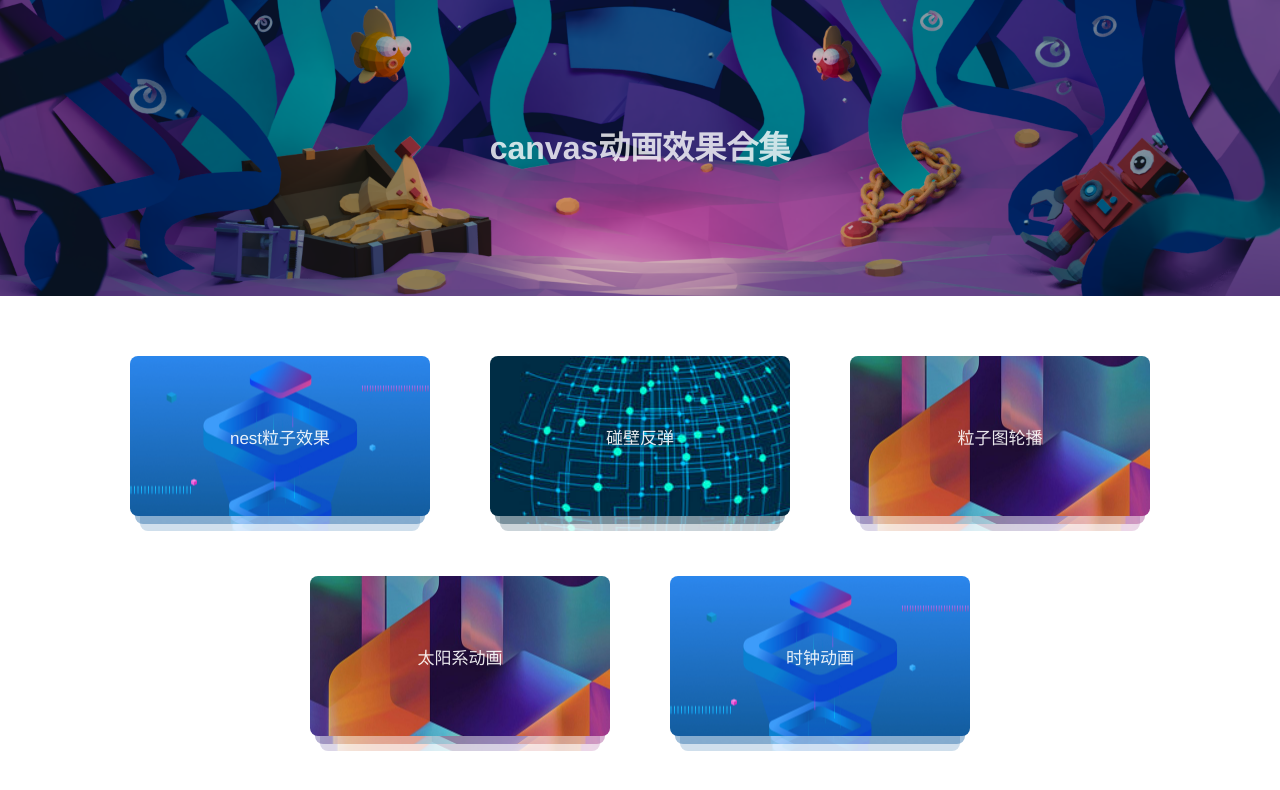
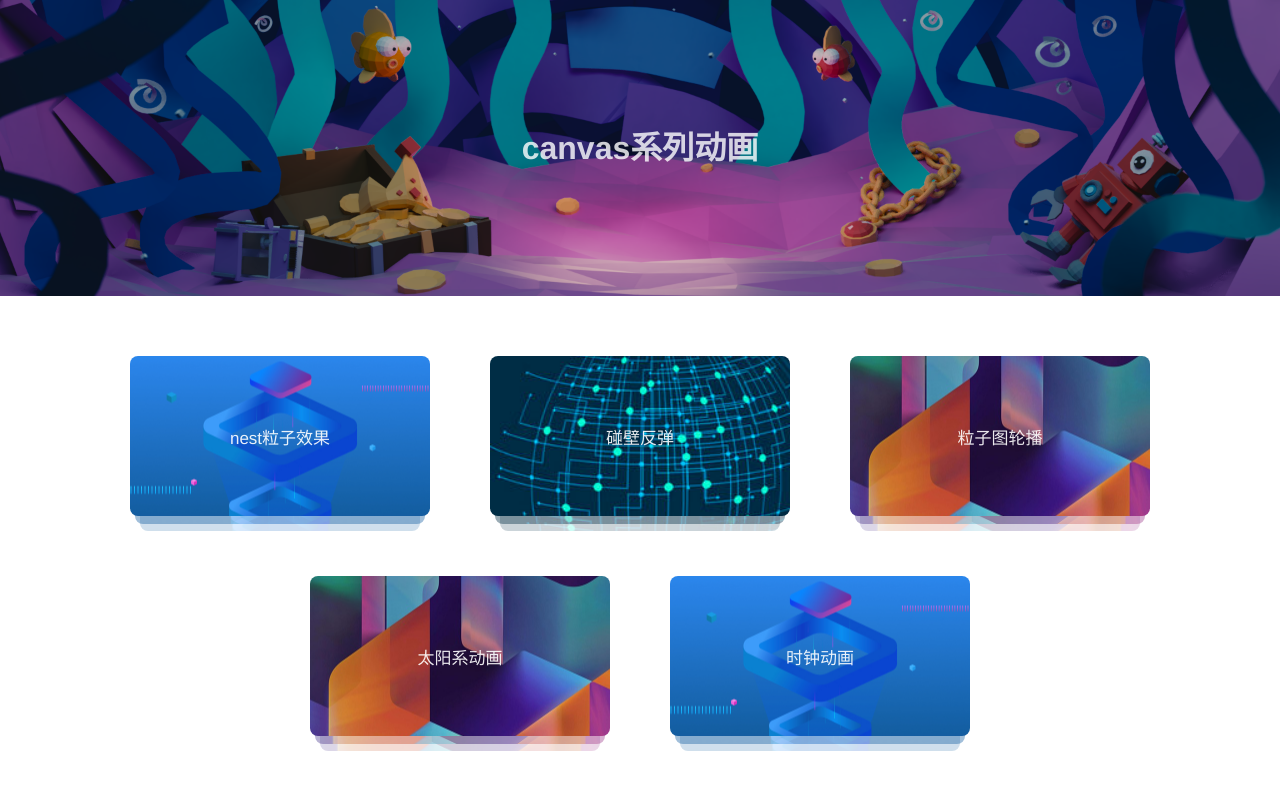
Before and after one commit to Yechuanjie/project_index, a Vue app: page /nest in a window 1280 px wide. Shown: the top 790 px of the page. Built offline with nearby package versions, Linux system fonts and the light colour scheme.

Commit message:
更新title

```diff
--- a/src/components/banner.vue
+++ b/src/components/banner.vue
@@ -1,7 +1,7 @@
 <template>
     <div class="header">
       <div class="head_inner">
-        <h1>canvas动画效果合集</h1>
+        <h1>canvas系列动画</h1>
       </div>
     </div>
 </template>
```
